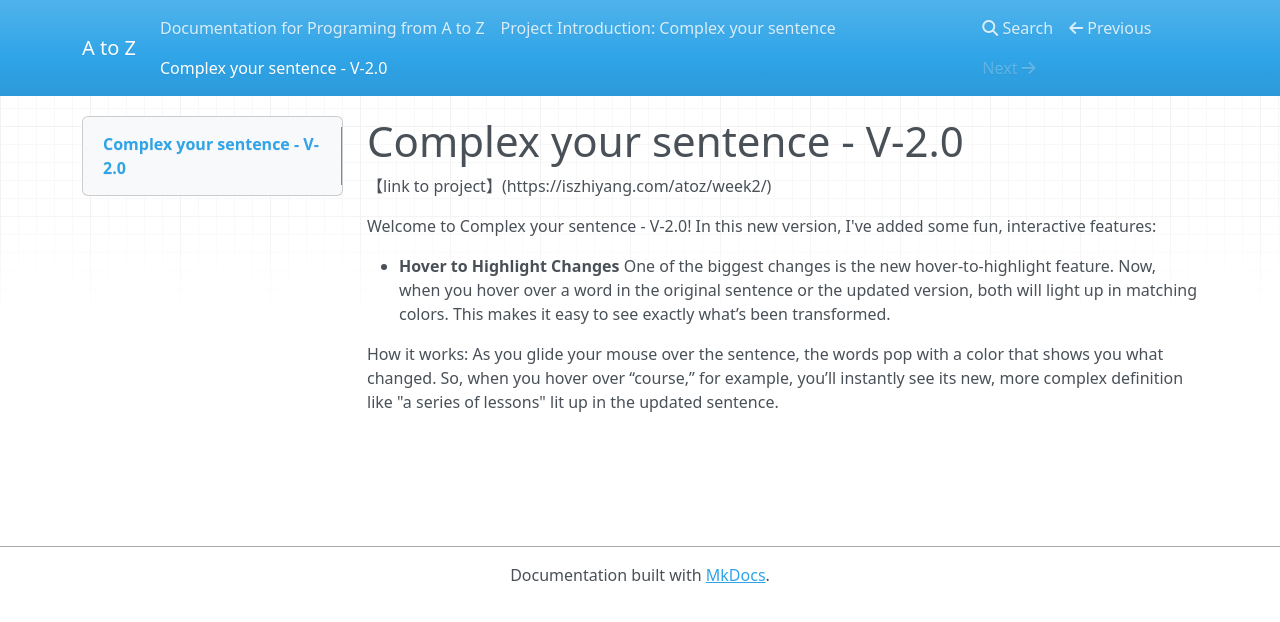
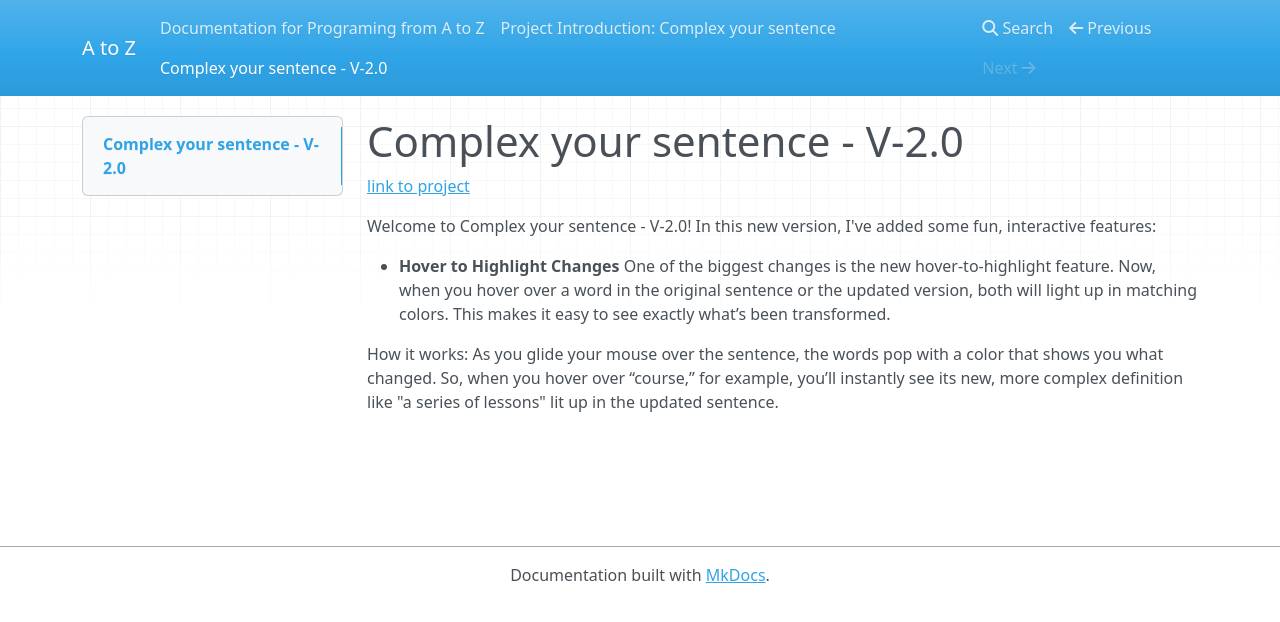
Before and after one commit to isZhiyangWang/atoz, an MkDocs documentation site: the page built from docs/week2.md, in a window 1280 px wide. Shown: the top 622 px of the page. Built offline with MkDocs 1.6.1, drawn with Linux system fonts in a browser that asks for light colours; nearby versions of some CDN libraries.

Commit message:
Update week2.md

```diff
--- a/docs/week2.md
+++ b/docs/week2.md
@@ -1,6 +1,6 @@
 # Complex your sentence - V-2.0
 
-【link to project】(https://iszhiyang.com/atoz/week2/)
+[link to project](https://iszhiyang.com/atoz/week2/)
 
 Welcome to Complex your sentence - V-2.0! In this new version, I've added some fun, interactive features:
 
```
